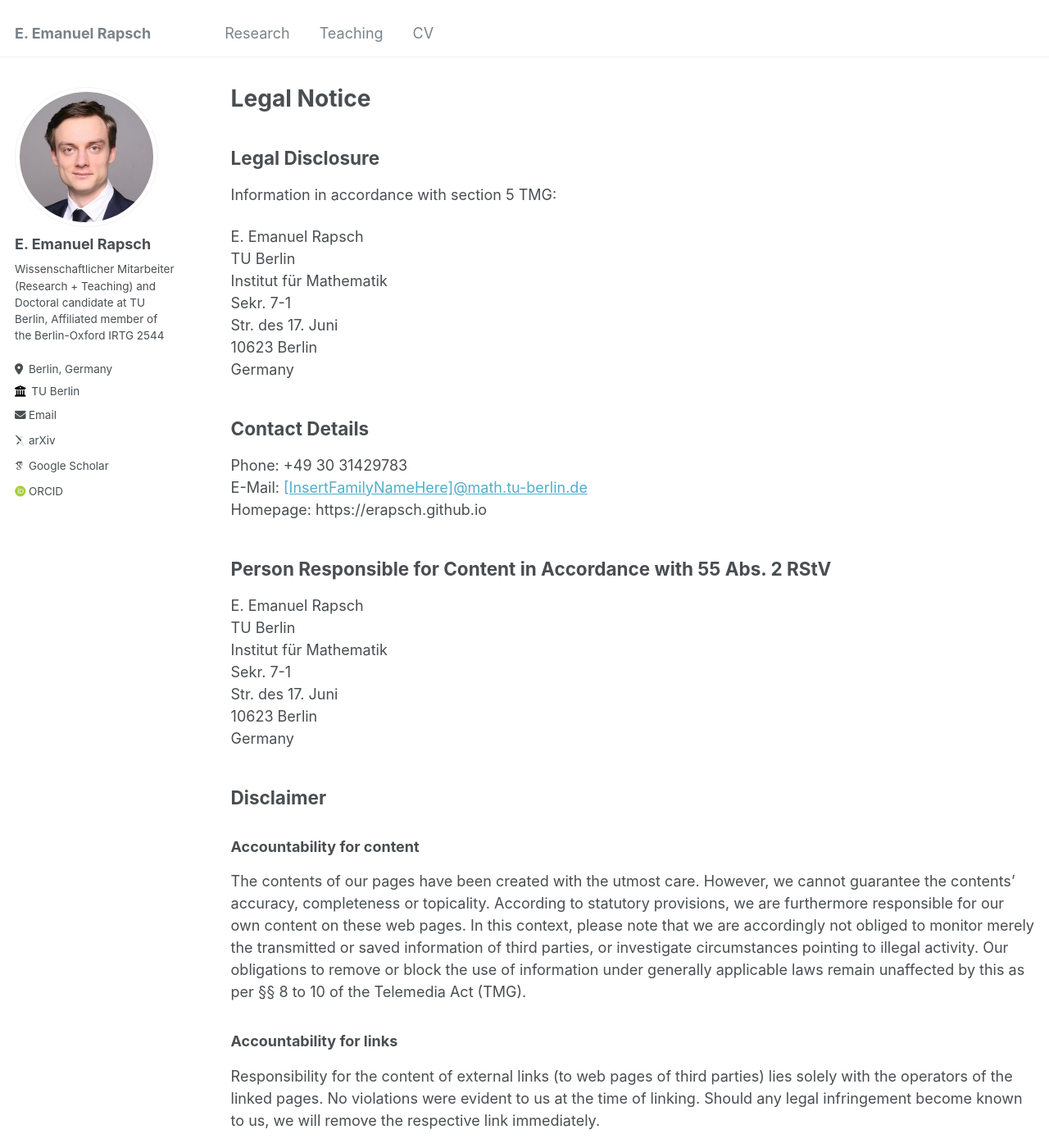
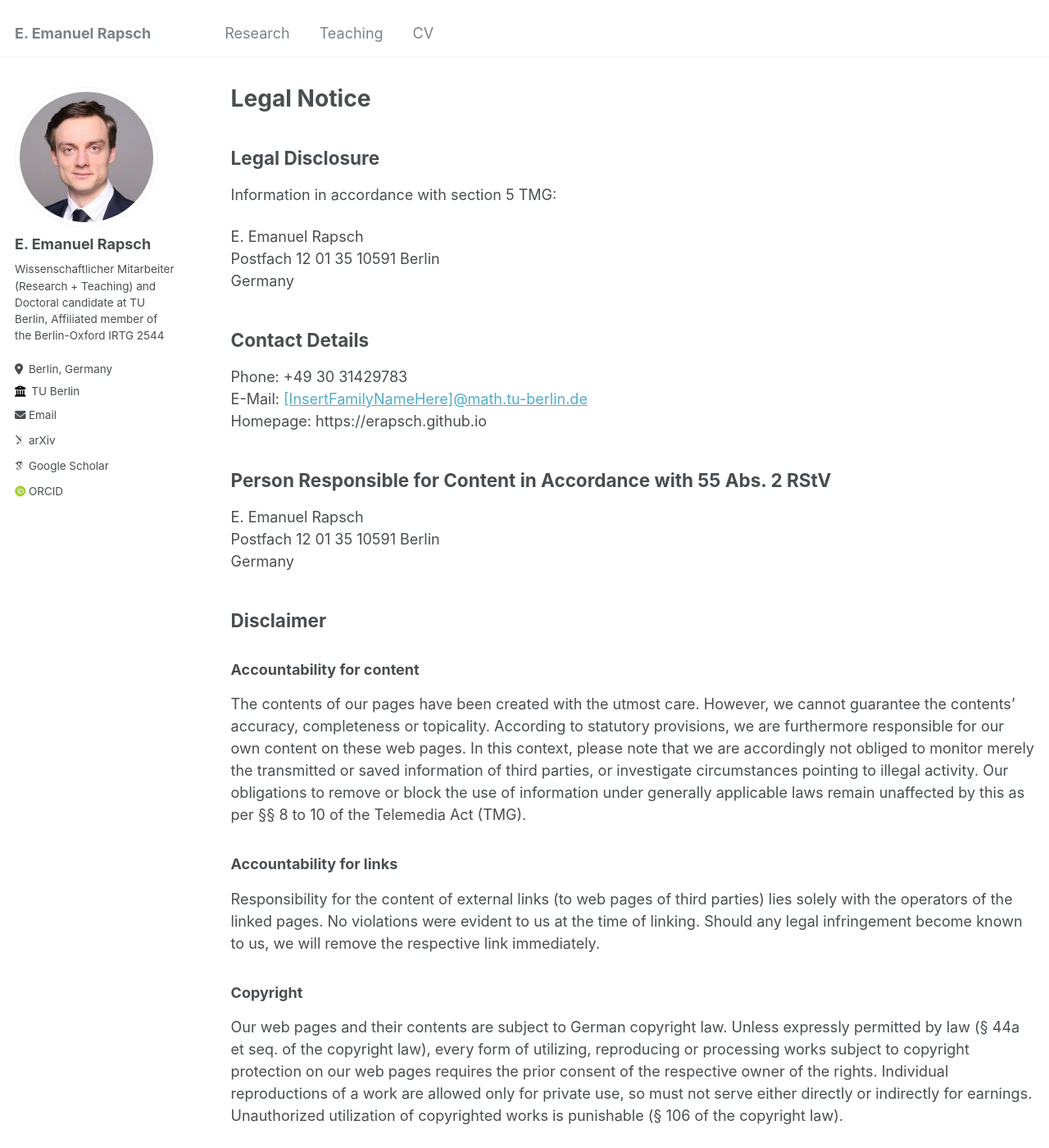
Before and after one commit to erapsch/erapsch.github.io, a Jekyll site: the page built from _pages/legal-notice.md, in a window 1280 px wide and 1400 px high. Shown: the whole window at 82% size. Built offline with Jekyll 4.4.1, drawn with Linux system fonts in a browser that asks for light colours; some web fonts are replaced.

Commit message:
Address (Postfach); replaced "under" by "led by" in about.md

```diff
--- a/_pages/legal-notice.md
+++ b/_pages/legal-notice.md
@@ -10,11 +10,8 @@
 Information in accordance with section 5 TMG:
 
 E. Emanuel Rapsch
-TU Berlin
-Institut für Mathematik
-Sekr. 7-1
-Str. des 17. Juni
-10623 Berlin
+Postfach 12 01 35
+10591 Berlin
 Germany
 
 ## Contact Details
@@ -26,11 +23,8 @@
 ## Person Responsible for Content in Accordance with 55 Abs. 2 RStV
 
 E. Emanuel Rapsch
-TU Berlin
-Institut für Mathematik
-Sekr. 7-1
-Str. des 17. Juni
-10623 Berlin
+Postfach 12 01 35
+10591 Berlin
 Germany
 
 ## Disclaimer
```
Also changed, not shown: _pages/about.md (+1 -1 lines), _pages/privacy-policy.md (+2 -5 lines).
